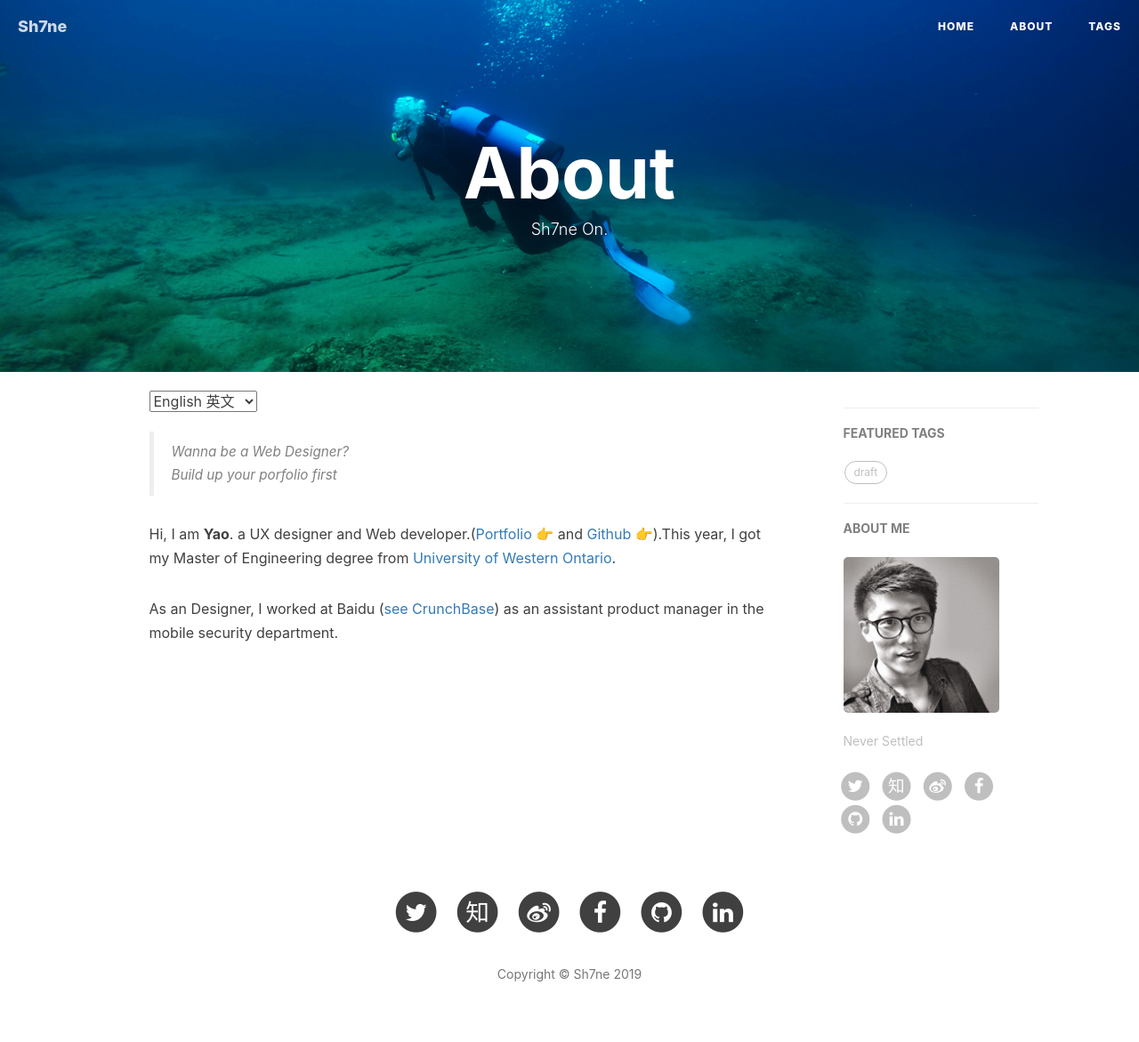
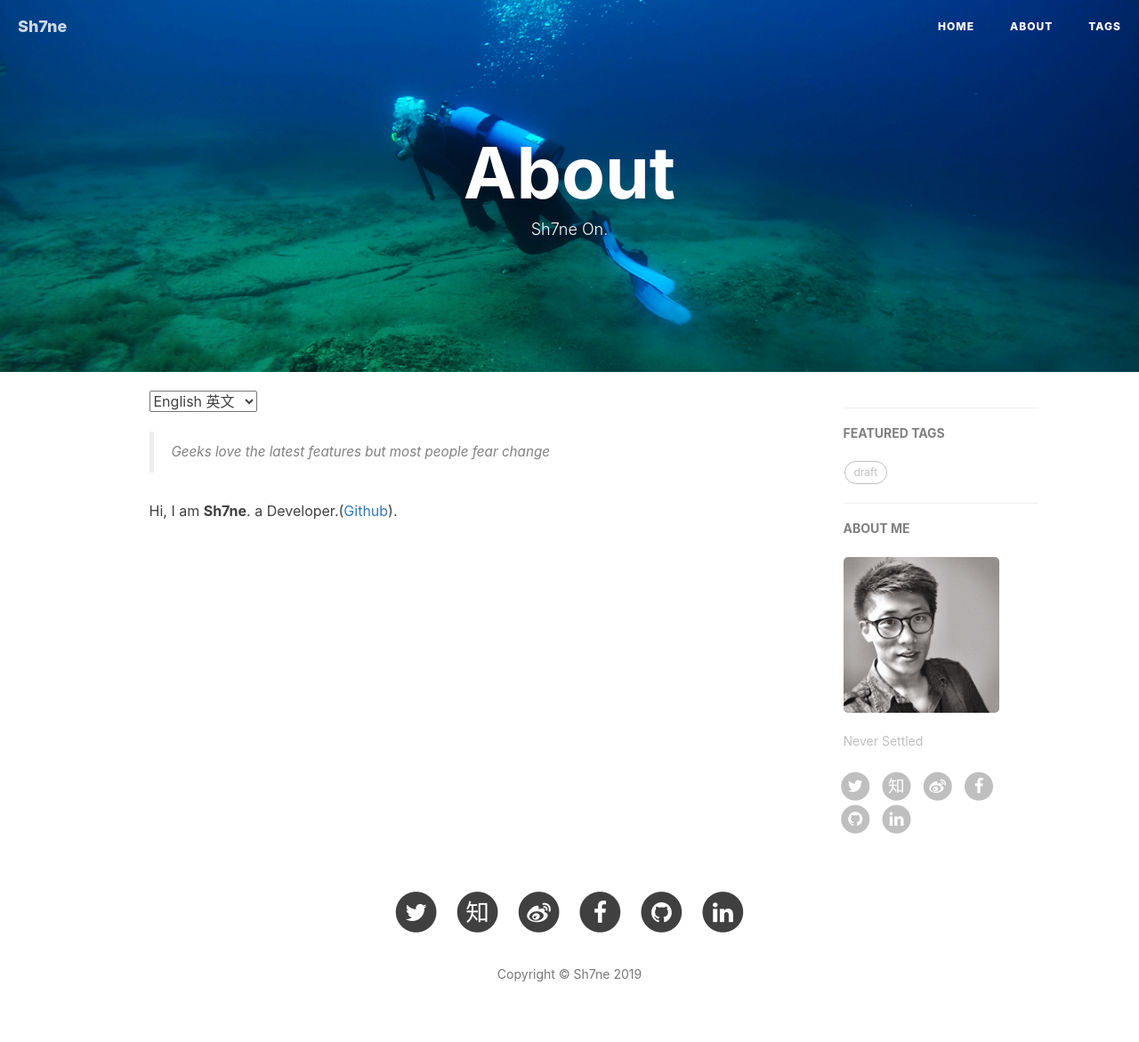
Before and after one commit to Xixiong-Guo/Xixiong-Guo.github.io, a Jekyll site: the page built from about.html, in a window 1280 px wide. Shown: the whole page at 89% size. Built offline with Jekyll 4.4.1, drawn with Linux system fonts in a browser that asks for light colours; nearby versions of some CDN libraries; comment, search, counter and statistics services are not loaded.

Commit message:
Edit About

```diff
--- a/about.html
+++ b/about.html
@@ -15,24 +15,14 @@ header-img: "img/about-bg.jpg"
 
 <!-- English Version -->
 <div class="en post-container">
-    <blockquote><p>Wanna be a Web Designer? <br>
-    Build up your porfolio first</p></blockquote>
+    <blockquote>
+        <p>
+            Geeks love the latest features but most people fear change
+        </p>
+    </blockquote>
 
-    <p>Hi, I am <strong>Yao</strong>. a UX designer and Web developer.(<a href="/portfolio">Portfolio 👉</a> and <a href="http://github.com/Sh7ne">Github 👉</a>).This year, I got my Master of Engineering degree from <a href="https://en.wikipedia.org/wiki/University_of_Western_Ontario"> University of Western Ontario</a>.</p>
+    <p>Hi, I am <strong>Sh7ne</strong>. a Developer.(<a href="http://github.com/Sh7ne">Github</a>).
 
-    <p>As an Designer, I worked at Baidu (<a href="https://www.crunchbase.com/organization/baidu">see CrunchBase</a>) as an assistant product manager in the mobile security department.</p>
-
-<!--    <p>Moreover, I'm also a translator at <a href="http://www.gfansub.com/">GDG China Subtitle Team</a>, maintainer at <a href="http://zhuanlan.zhihu.com/FrontendMagazine">Frontend Magazine</a> and the owner of <a href="http://zhuanlan.zhihu.com/huxblog">Lifelong Romantic Geek</a>.</p>
-
-    <h5>Talks</h5>
-
-    <ul>
-    <li><a href="http://huangxuan.me/2016/06/05/pwa-in-my-pov/">Progressive Web App in my pov · 2016</a></li>
-    <li><a href="http://huangxuan.me/2015/12/28/css-sucks-2015/">CSS Still Sucks 2015 · 2015</a></li>
-    <li><a href="http://huangxuan.me/2015/07/09/js-module-7day/">JavaScript Modularization Journey · 2015</a></li>
-    </ul>
-
--->
 </div>
 
 
@@ -41,24 +31,10 @@ header-img: "img/about-bg.jpg"
 <div class="zh post-container">
 
     <!--copied from markdown -->
-    <!--
+    <p>
+        大家好，我是谁也不是，望多交流。
+    </p>
 
-    <blockquote><p>写写代码，做做设计，看看产品。<br>
-    世界那么大，我想去看看。</p></blockquote>
-
-    <p>Hey，我是<strong>黄玄</strong>，程序员 &amp; 设计师，前淘宝网 · <a href="http://alitrip.com">阿里旅行</a>前端团队资深实习生 · 花名鬼栈，前微影时代 · <a href="http://www.wepiao.com/?r=movie">微票儿</a>前端基础工程团队负责人。</p>
-
-    <p>一些作品和开源项目，👉 戳 <a href="https://zhuanlan.zhihu.com/p/21280918">演说.io</a>、<a href="/portfolio">Portfolio</a> 与 <a href="http://github.com/huxpro">Github</a>；除了在博客与 <a href="http://zhuanlan.zhihu.com/huxblog">知乎专栏 · 一生想做浪漫极客</a> 写点东西外，我也是 <a href="http://www.gfansub.com/">GDG 字幕组</a> 与 <a href="http://zhuanlan.zhihu.com/FrontendMagazine">前端外刊评论 · 知乎专栏</a> 的翻译维护成员。</p>
-
-    <h5>Talks</h5>
-
-    <ul>
-    <li><a href="http://huangxuan.me/2016/06/05/pwa-in-my-pov/">Progressive Web App 之我见 · 2016</a></li>
-    <li><a href="http://huangxuan.me/2015/12/28/css-sucks-2015/">CSS Still Sucks 2015 · 2015</a></li>
-    <li><a href="http://huangxuan.me/2015/07/09/js-module-7day/">JavaScript 模块化七日谈 · 2015</a></li>
-    </ul>
-
--->
 </div>
 
 
```
Also changed, not shown: 1 other file.
